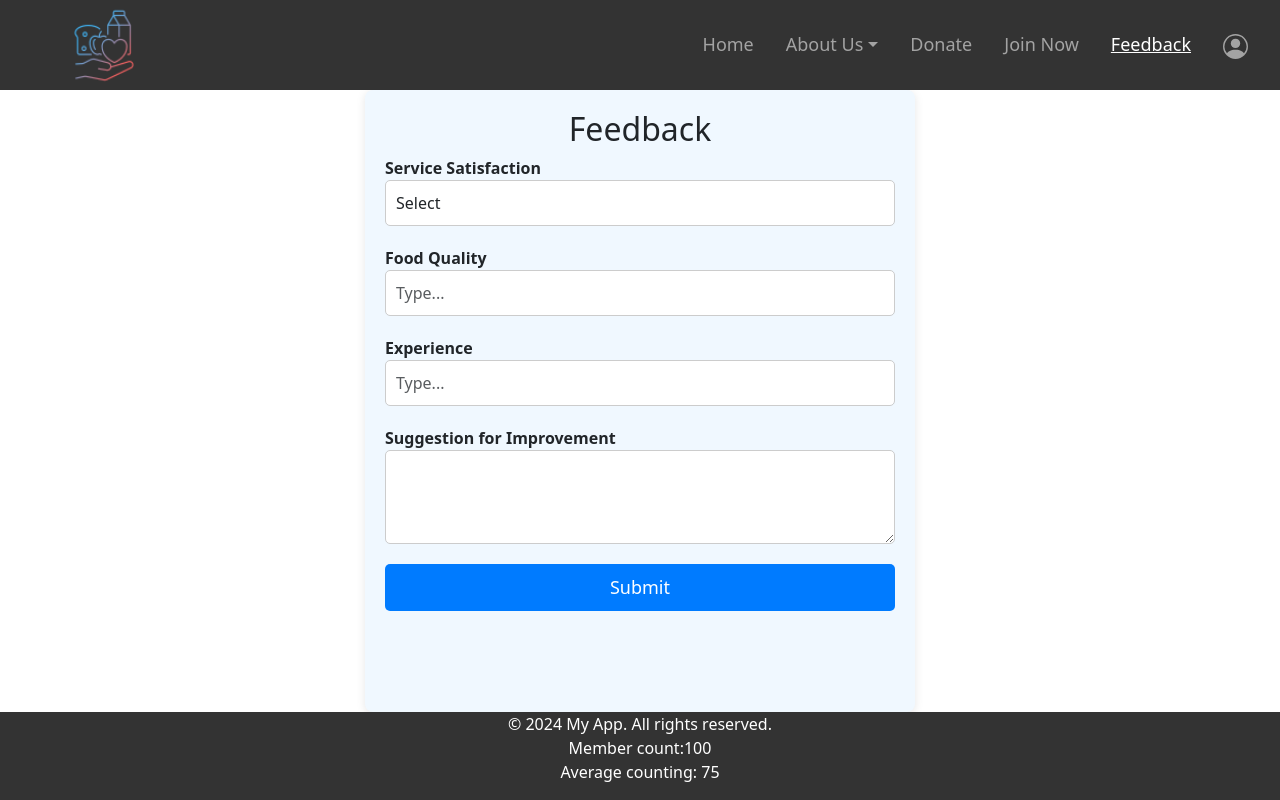
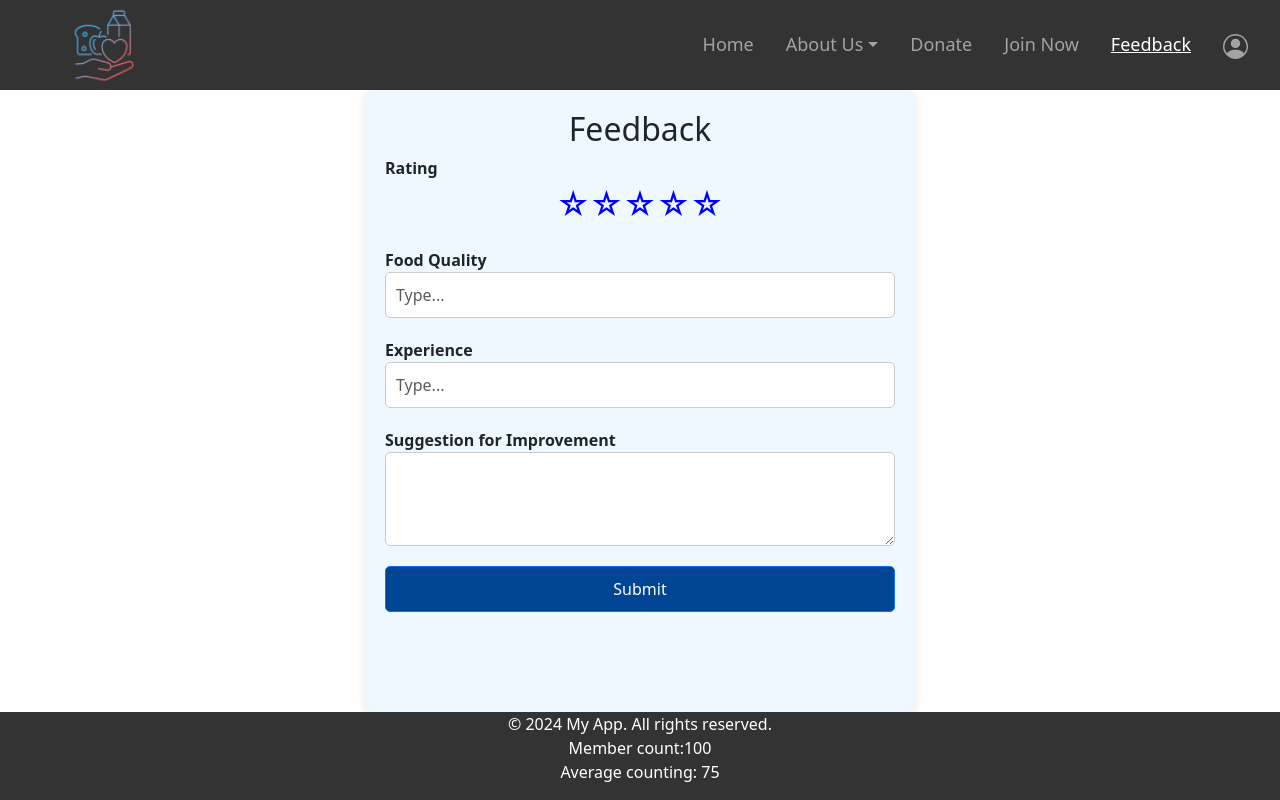
Before and after one commit to Jyoti-Technosoft/feast-forward, a React (Create React App) app: page /feedback in a window 1280 px wide. Built offline with nearby package versions, Linux system fonts and the light colour scheme.

Commit message:
Rating field in feedback and button styling fixes

```diff
--- a/src/assets/styles/AboutUs.css
+++ b/src/assets/styles/AboutUs.css
@@ -102,7 +102,7 @@
   width: 100%;
   background-color: #004494;
   color: white;
-  padding: 15px;
+  padding: 10px;
   border: none;
   border-radius: 4px;
   cursor: pointer;
@@ -110,5 +110,5 @@
 }
 
 .Contact-submit:hover {
-  background-color: #004494;
+  background-color: #007bff;
 }
--- a/src/assets/styles/Donate.css
+++ b/src/assets/styles/Donate.css
@@ -42,7 +42,7 @@
 }
 
 .donate-button[type="submit"]:hover {
-  background-color: #004494;
+  background-color: #007bff;
 }
 
 .donate-form-label{
@@ -55,3 +55,7 @@
   background-size: 100% 100%;
   height: 100%;
 }
+
+.star {
+  color: blue;
+}
--- a/src/assets/styles/Feedback.css
+++ b/src/assets/styles/Feedback.css
@@ -56,3 +56,18 @@
 .Contact-submit:hover {
   background-color: #0056b3;
 }
+
+.FeedbackForm-star {
+  display: flex;
+  align-items: center;
+  justify-content: center;
+  font-size: xx-large;
+}
+
+.Feedback-button {
+  width: 100%;
+  padding: 10px 0;
+  border-radius: 5px;
+  background-color: #004494;
+  color: white;
+}
--- a/src/assets/styles/JoinNow.css
+++ b/src/assets/styles/JoinNow.css
@@ -51,5 +51,5 @@
 }
 
 .join-button[type="submit"]:hover {
-  background-color: #004494;
+  background-color: #007bff;
 }
--- a/src/components/AboutUs.js
+++ b/src/components/AboutUs.js
@@ -122,7 +122,7 @@ const AboutUs = () => {
         className="container-section2 align-items-center"
         id="organization-link"
       >
-        <h1>Organization</h1>
+        <h1 className="text-center">Organization</h1>
         <h3>Who We Are</h3>
         <ul>
           <li>Details about the organization behind the project...</li>
--- a/src/components/Dashboard.js
+++ b/src/components/Dashboard.js
@@ -17,11 +17,11 @@ import FDP_img from "../assets/images/FDP_img.webp";
 
 function RatingStar({ rating }) {
   const stars = [];
-    for (let i = 0; i < 5; i++) {
+  for (let i = 0; i < 5; i++) {
     if (i < rating) {
-      stars.push(<span key={i}>&#9733;</span>);
+      stars.push(<span key={i} className="star">&#9733;</span>);
     } else {
-      stars.push(<span key={i}>&#9734;</span>);
+      stars.push(<span key={i} className="star">&#9734;</span>);
     }
   }
   return <div>{stars}</div>;
@@ -29,21 +29,26 @@ function RatingStar({ rating }) {
 
 function FeedbackListing() {
   const feedbackData = [
-    { firstName: 'Charmi Chauhan', description: '-Great service, very satisfied!', rating: 5 },
+    { firstName: 'ABC', description: '-Great service, very satisfied!', rating: 5 },
     { firstName: 'Admin', description: '-Could use some improvements.', rating: 3 },
     { firstName: 'User125', description: '-Excellent experience overall.', rating: 4 }
   ];
 
   return (
-    <div >
-      <h2 className="text-center" >Feedback</h2>
-      <ul>
+    <div>
+      <h2 className="text-center">Feedback</h2>
+      <ul className="list-group">
         {feedbackData.map((feedback, index) => (
-          <div key={index}>
-            <strong>{feedback.firstName}</strong>
-            <RatingStar rating={feedback.rating} />
-            <p>{feedback.description}</p>
-          </div>
+          <li key={index} className="list-group-item">
+            <div className="d-flex align-items-center">
+              <span className="bi bi-person me-2"></span>
+              <div>
+                <strong>{feedback.firstName}</strong>
+                <RatingStar rating={feedback.rating} />
+                <p>{feedback.description}</p>
+              </div>
+            </div>
+          </li>
         ))}
       </ul>
     </div>
--- a/src/components/Feedback.js
+++ b/src/components/Feedback.js
@@ -1,12 +1,13 @@
 import React, { useState } from 'react';
 import { Form, Button } from 'react-bootstrap';
-import '../assets/styles/Feedback.css';
+
 import Header from "../components/Header";
 import Footer from "./Footer";
+import '../assets/styles/Feedback.css';
 
 const Feedback = () => {
   const [formData, setFormData] = useState({
-    satisfaction: '',
+    rating: '',
     foodQuality: '',
     experience: '',
     suggestion: '',
@@ -17,29 +18,55 @@ const Feedback = () => {
     setFormData({ ...formData, [name]: value });
   };
 
+  const handleStarClick = (ratingValue) => {
+    setFormData({ ...formData, rating: ratingValue });
+  };
+
   const handleSubmit = (event) => {
     event.preventDefault();
+  };
+
+  const renderStars = (numStars) => {
+    const stars = [];
+    for (let i = 1; i <= 5; i++) {
+      if (i <= numStars) {
+        stars.push(
+          <span
+            key={i}
+            className="star"
+            onClick={() => handleStarClick(i)}
+            role="button"
+          >
+            &#9733;
+          </span>
+        );
+      } else {
+        stars.push(
+          <span
+            key={i}
+            className="star"
+            onClick={() => handleStarClick(i)}
+            role="button"
+          >
+            &#9734;
+          </span>
+        );
+      }
+    }
+    return stars;
   };
 
   return (
     <div>
       <Header />
       <div className="Feedback-form-container">
-        <h2 className=" text-center">Feedback</h2>
+        <h2 className="text-center">Feedback</h2>
         <Form onSubmit={handleSubmit}>
-          <Form.Group controlId="formBasicServiceSatisfaction" className="Feedback-group">
-            <Form.Label>Service Satisfaction</Form.Label>
-            <Form.Control
-              as="select"
-              name="satisfaction"
-              value={formData.satisfaction}
-              onChange={handleChange}
-            >
-              <option value="">Select</option>
-              <option value="satisfied">Satisfied</option>
-              <option value="dissatisfied">Dissatisfied</option>
-              <option value="neutral">Neutral</option>
-            </Form.Control>
+          <Form.Group controlId="formBasicRating" className="Feedback-group">
+            <Form.Label>Rating</Form.Label>
+            <div className='FeedbackForm-star'>
+              {renderStars(formData.rating)}
+            </div>
           </Form.Group>
           <Form.Group controlId="formBasicFoodQuality" className="Feedback-group">
             <Form.Label>Food Quality</Form.Label>
@@ -71,7 +98,7 @@ const Feedback = () => {
               onChange={handleChange}
             />
           </Form.Group>
-          <Button variant="primary" className="Contact-submit" type="submit">
+          <Button className="Feedback-button" variant="primary" type="submit">
             Submit
           </Button>
         </Form>
```
